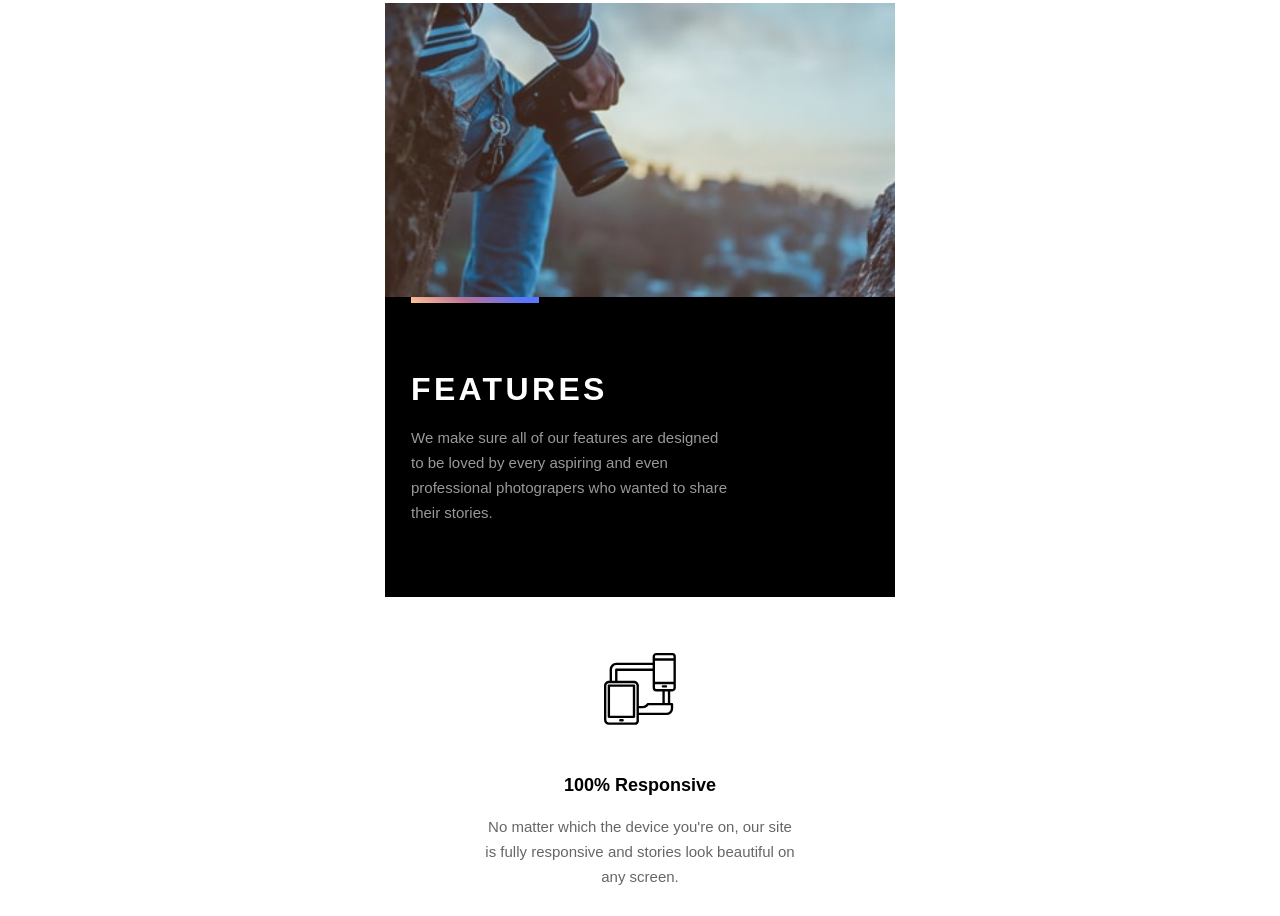
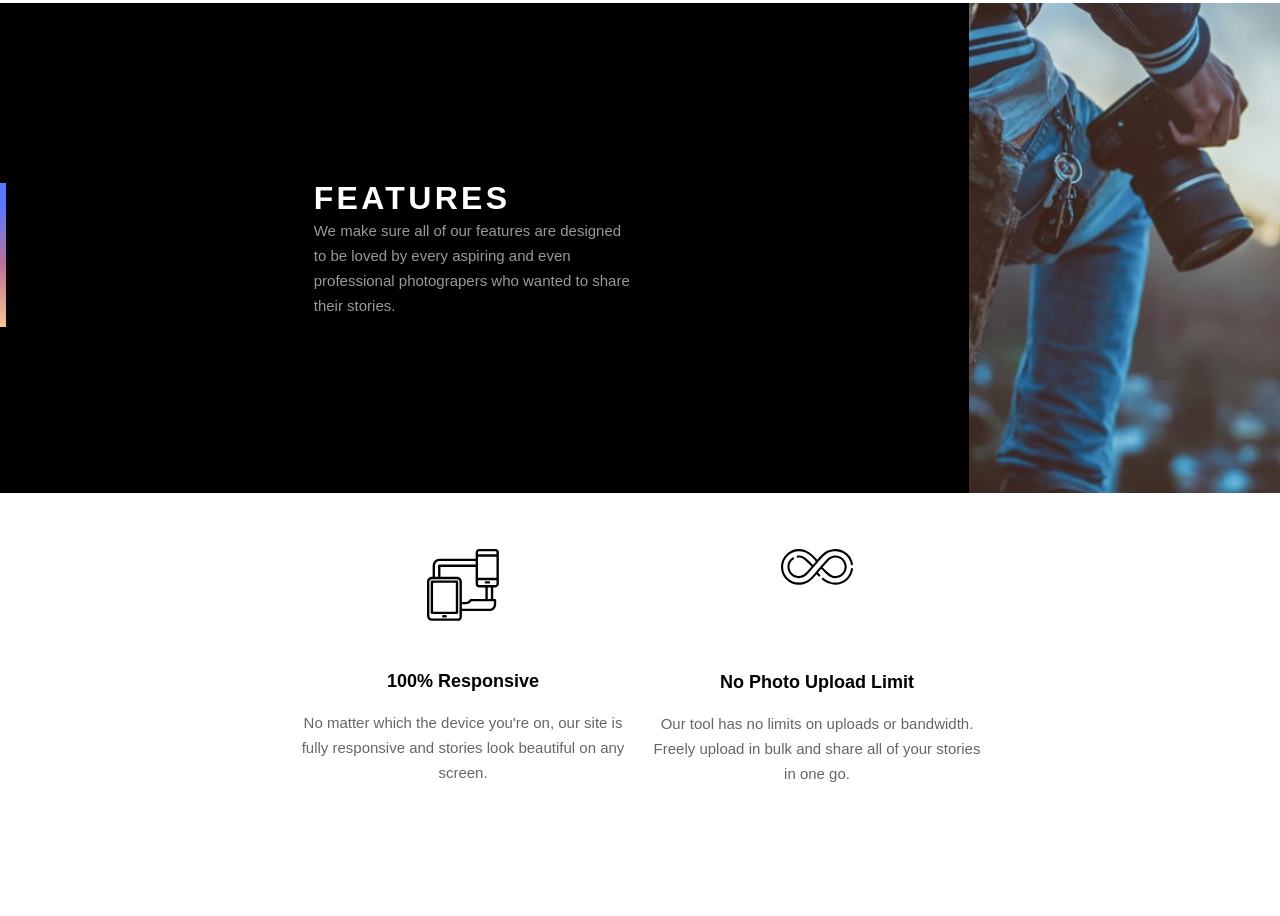
Before and after one commit to beqa200/photosnap-multi-page-website-011, a plain HTML site: page features.html in a window 1280 px wide. Shown: the part 69-985 px from the top of the page. Drawn offline with Linux system fonts and the light colour scheme.

Commit message:
add tablet responsive

```diff
--- a/features.html
+++ b/features.html
@@ -43,6 +43,7 @@
         <div class="hero-img"></div>
         <div class="description">
           <div class="purple-line"></div>
+          <div class="descripion-container">
             <h2>features</h2>
             <p>
               We make sure all of our features are designed to be loved by every
@@ -51,20 +52,22 @@
             </p>
           </div>
         </div>
+      </div>
+      <div class="sections-container">
         <div class="section">
           <img src="assets/features/desktop/responsive.svg" alt="" />
           <h3>100% Responsive</h3>
           <p>
-          No matter which the device you&#39;re on, our site is fully responsive
-          and stories look beautiful on any screen.
+            No matter which the device you&#39;re on, our site is fully
+            responsive and stories look beautiful on any screen.
           </p>
         </div>
-      <div class="section">
+        <div class="section no-limit">
           <img src="assets/features/desktop/no-limit.svg" alt="" />
           <h3>No Photo Upload Limit</h3>
           <p>
-          Our tool has no limits on uploads or bandwidth. Freely upload in bulk
-          and share all of your stories in one go.
+            Our tool has no limits on uploads or bandwidth. Freely upload in
+            bulk and share all of your stories in one go.
           </p>
         </div>
         <div class="section">
@@ -87,17 +90,18 @@
           <img src="assets/features/desktop/boost-exposure.svg" alt="" />
           <h3>Boost Your Exposure</h3>
           <p>
-          Users that viewed your story or gallery can easily get notifed of new
-          and featured stories with our built in mailing list.
+            Users that viewed your story or gallery can easily get notifed of
+            new and featured stories with our built in mailing list.
           </p>
         </div>
         <div class="section">
           <img src="assets/features/desktop/drag-drop.svg" alt="" />
           <h3>Drag & Drop Image</h3>
           <p>
-          Easily drag and drop your image and get beautiful shots everytime. No
-          over the top tooling to add friction to creating stories.
+            Easily drag and drop your image and get beautiful shots everytime.
+            No over the top tooling to add friction to creating stories.
           </p>
+        </div>
       </div>
     </main>
     <script src="src/script.js"></script>
--- a/src/features.css
+++ b/src/features.css
@@ -4,8 +4,12 @@
   text-decoration: none;
   list-style-type: none;
   box-sizing: border-box;
-    font-family: 'DM Sans', sans-serif;
+  font-family: "DM Sans", sans-serif;
 }
+
+/* styles for mobile */
+
+
 body {
   display: flex;
   flex-direction: column;
@@ -46,7 +50,12 @@ main {
 .purple-line {
   width: 128px;
   height: 6px;
-    background: linear-gradient(26.57deg, #FFC593 0%, #BC7198 43.29%, #5A77FF 83.33%);
+  background: linear-gradient(
+    26.57deg,
+    #ffc593 0%,
+    #bc7198 43.29%,
+    #5a77ff 83.33%
+  );
   position: absolute;
   top: 0;
 }
@@ -63,7 +72,7 @@ h2 {
   font-weight: 400;
   line-height: 25px;
   width: 318px;
-    color: #FFFFFF;
+  color: #ffffff;
   mix-blend-mode: normal;
   opacity: 0.6;
 }
@@ -92,5 +101,62 @@ h3 {
   color: #000000;
   mix-blend-mode: normal;
   opacity: 0.6;
+}
 
+
+
+/* styles for tablet */
+
+
+
+
+@media only screen and (min-width: 768px) {
+  main {
+    width: 100%;
+    max-width: 1440px;
   }
+  .features {
+    flex-direction: row-reverse;
+    width: 100%;
+    height: 490px;
+  }
+  .description {
+    height: 100%;
+    padding: 0;
+    display: flex;
+    justify-content: center;
+    align-items: center;
+  }
+  .descripion-container {
+    margin-left: -24px;
+  }
+  .purple-line {
+    width: 6px;
+    height: 144px;
+    top: 180px;
+    left: 0;
+  }
+  .hero-img {
+    height: 100%;
+    width: 410px;
+    background-image: url(../assets/features/tablet/hero.jpg);
+  }
+  .section {
+    width: 340px;
+    margin-bottom: 70px;
+  }
+  .no-limit h3 {
+    margin-top: 85px;
+  }
+  .section p {
+    width: 340px;
+  }
+  .sections-container {
+    width: 100%;
+    max-width: 1000px;
+    display: flex;
+    flex-wrap: wrap;
+    justify-content: center;
+    gap: 14px;
+  }
+}
```
Lines whose indentation alone changed are shown as unchanged.
